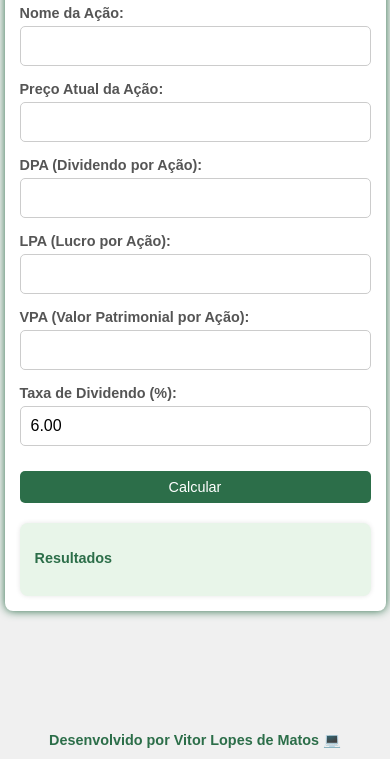
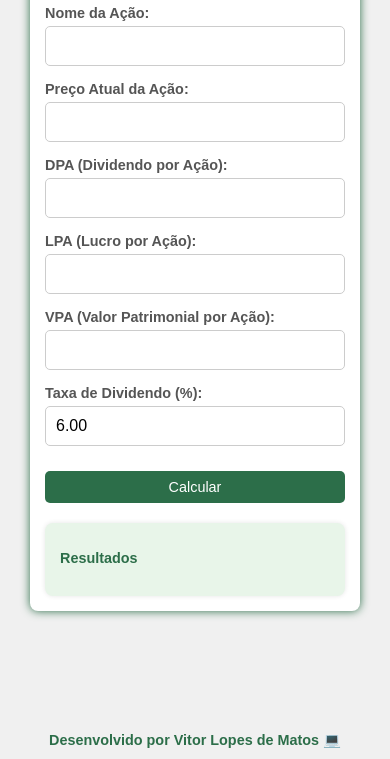
Before and after one commit to vitorlopes523/projeto_acoes, a plain HTML site: page index.html in a window 390 px wide. Shown: the part 85-844 px from the top of the page. Drawn offline with Linux system fonts and the light colour scheme.

Commit message:
pequenas alterações

```diff
--- a/style.css
+++ b/style.css
@@ -6,7 +6,7 @@ body {
   padding: 0;
   display: flex;
   flex-direction: column;
-  min-height: 100vh; /* Faz o body ter pelo menos a altura total da viewport */
+  min-height: 100vh;
 }
 
 .container {
@@ -14,16 +14,16 @@ body {
   padding: 20px;
   border-radius: 8px;
   box-shadow: 0 0 10px #2c6e49;
-  max-width: 400px;
-  width: 90%; /* Adapta a largura para telas menores */
-  margin: 20px auto; /* Centraliza a container horizontalmente */
+  max-width: 350px; /* Reduzido de 400px para 350px */
+  width: 85%; /* Ajustado para 85% */
+  margin: 20px auto;
 }
 
 h1 {
   text-align: center;
   color: #2c6e49; /* Verde escuro */
   margin-bottom: 20px;
-  font-size: 1.5em; /* Tamanho da fonte responsivo */
+  font-size: 1.5em;
 }
 
 form {
@@ -35,7 +35,7 @@ label {
   margin-bottom: 5px;
   font-weight: bold;
   color: #555;
-  font-size: 1em; /* Tamanho da fonte responsivo */
+  font-size: 1em;
 }
 
 input[type="text"],
@@ -44,51 +44,51 @@ input[type="number"] {
   margin-bottom: 15px;
   border: 1px solid #ccc;
   border-radius: 5px;
-  font-size: 1em; /* Tamanho da fonte responsivo */
+  font-size: 1em;
   box-sizing: border-box;
-  transition: box-shadow 0.3s ease, border-color 0.3s ease; /* Transição suave para o efeito de foco */
+  transition: box-shadow 0.3s ease, border-color 0.3s ease;
 }
 
 input:focus {
-  outline: none; /* Remove o contorno padrão do navegador */
-  border-color: #2c6e49; /* Verde escuro */
-  box-shadow: 0 0 5px rgba(44, 110, 73, 0.5); /* Sombra verde clara */
+  outline: none;
+  border-color: #2c6e49;
+  box-shadow: 0 0 5px rgba(44, 110, 73, 0.5);
 }
 
 button {
   padding: 10px;
-  background-color: #2c6e49; /* Verde escuro */
+  background-color: #2c6e49;
   color: white;
   border: none;
   border-radius: 5px;
-  font-size: 1em; /* Tamanho da fonte responsivo */
+  font-size: 1em;
   cursor: pointer;
   margin-top: 10px;
-  transition: background-color 0.3s ease, transform 0.3s ease; /* Transição suave para o background e o efeito de foco */
+  transition: background-color 0.3s ease, transform 0.3s ease;
 }
 
 button:hover {
-  background-color: #1b4d34; /* Verde mais escuro */
-  transform: scale(1.05); /* Leve aumento do botão ao passar o mouse */
+  background-color: #1b4d34;
+  transform: scale(1.05);
 }
 
 #result {
   margin-top: 20px;
   padding: 15px;
-  background-color: #e8f5e9; /* Verde claro */
+  background-color: #e8f5e9;
   border-radius: 8px;
   box-shadow: 0 0 5px rgba(0, 0, 0, 0.1);
 }
 
 #result h2 {
-  color: #2c6e49; /* Verde escuro */
+  color: #2c6e49;
   margin-bottom: 15px;
-  font-size: 1.4em; /* Tamanho da fonte responsivo */
+  font-size: 1.4em;
 }
 
 #result p {
   margin: 8px 0;
-  font-size: 1em; /* Tamanho da fonte responsivo */
+  font-size: 1em;
   color: #333;
 }
 
@@ -97,12 +97,12 @@ footer {
   padding: 10px;
   text-align: center;
   margin-top: auto;
-  font-size: 0.9em; /* Tamanho da fonte responsivo */
+  font-size: 0.9em;
 }
 
 footer a {
   text-decoration: none;
-  color: #2c6e49; /* Verde escuro */
+  color: #2c6e49;
 }
 
 footer a:hover {
@@ -113,6 +113,8 @@ footer a:hover {
 @media (max-width: 480px) {
   .container {
     padding: 15px;
+    max-width: 300px; /* Reduzido de 350px para 300px */
+    width: 90%; /* Ajustado para 90% */
   }
 
   h1 {
```
